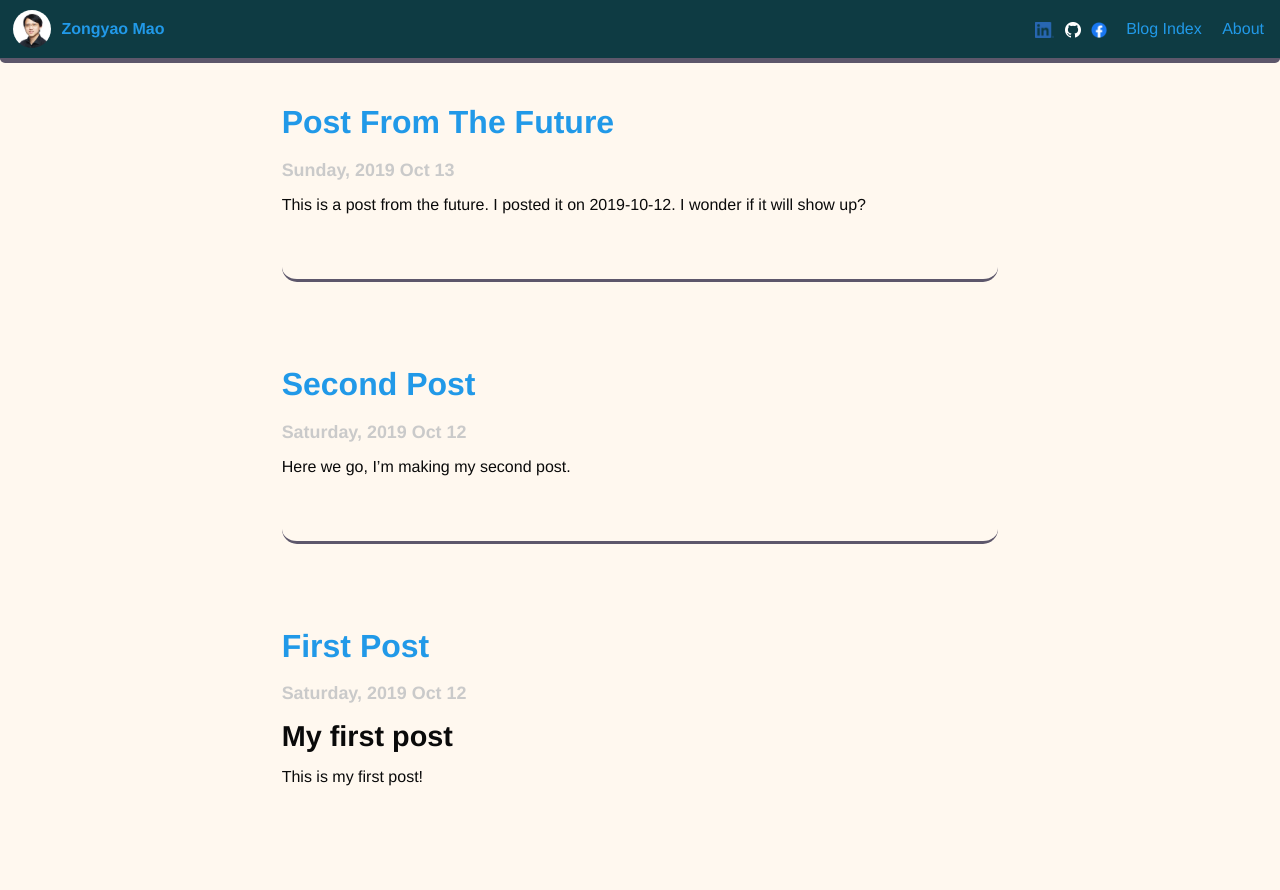
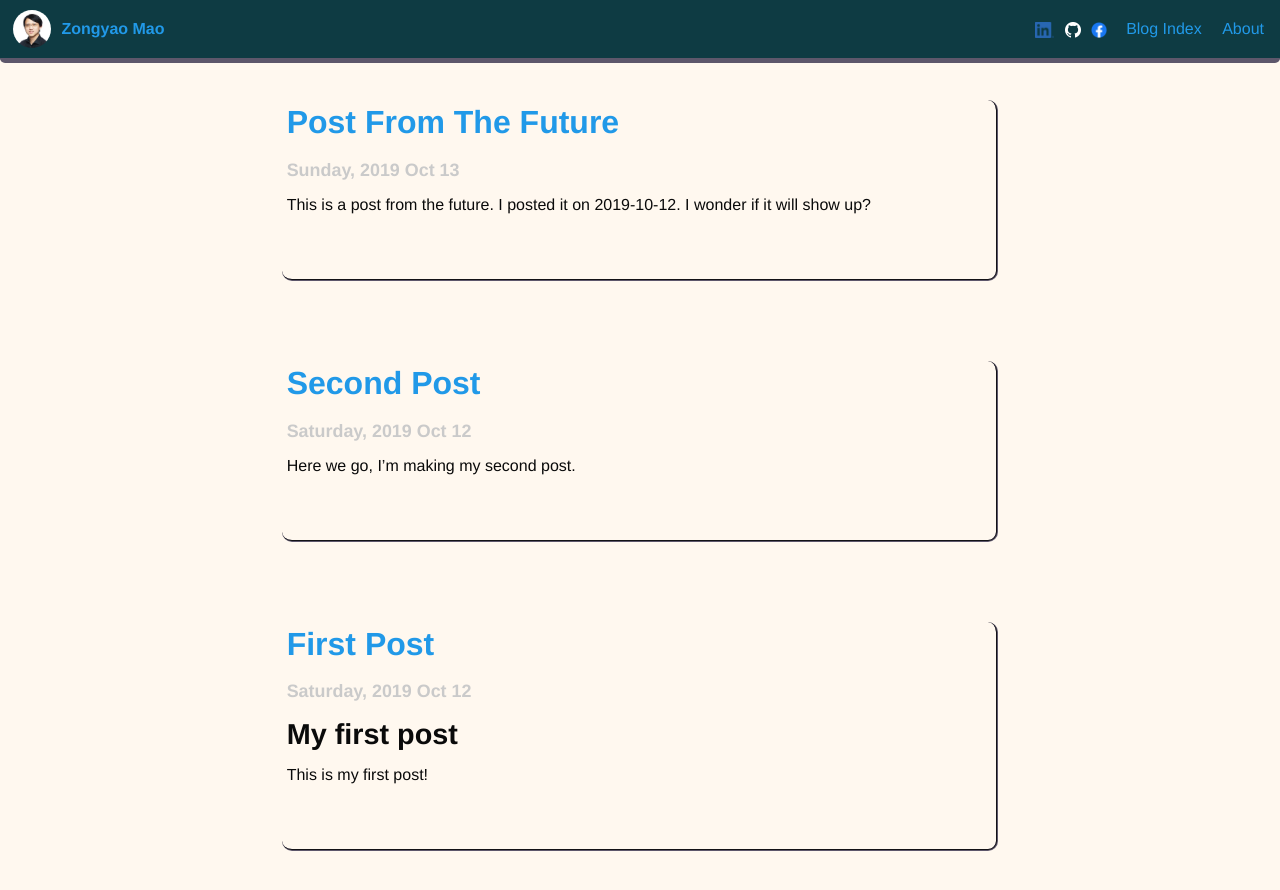
Before and after one commit to evozong/evozong.github.io, a Jekyll site: the page built from index.md, in a window 1280 px wide and 931 px high. Shown: the top 890 px of the window. Built offline with Jekyll 4.4.1, drawn with Linux system fonts in a browser that asks for light colours.

Commit message:
Make blog post look like a page

```diff
--- a/assets/css/main.css
+++ b/assets/css/main.css
@@ -56,11 +56,8 @@ nav .social a:hover {
 
 .blog-post {
     margin-bottom: 80px;
-    padding-bottom: 45px;
-    border-bottom: 3px solid #5d576b;
-    border-radius: 15px;
+    padding: 0px 15px 45px 5px;
+    border-bottom: 2px groove #5d576b;
+    border-right: 2px groove #5d576b;
+    border-radius: 10px;
 }
-
-.blog-post:last-child {
-    border-bottom: none;
-}
```
